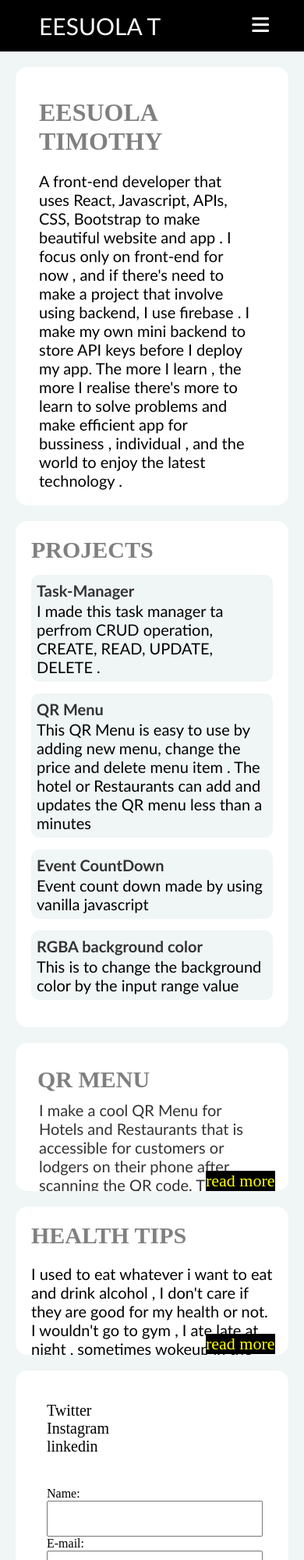
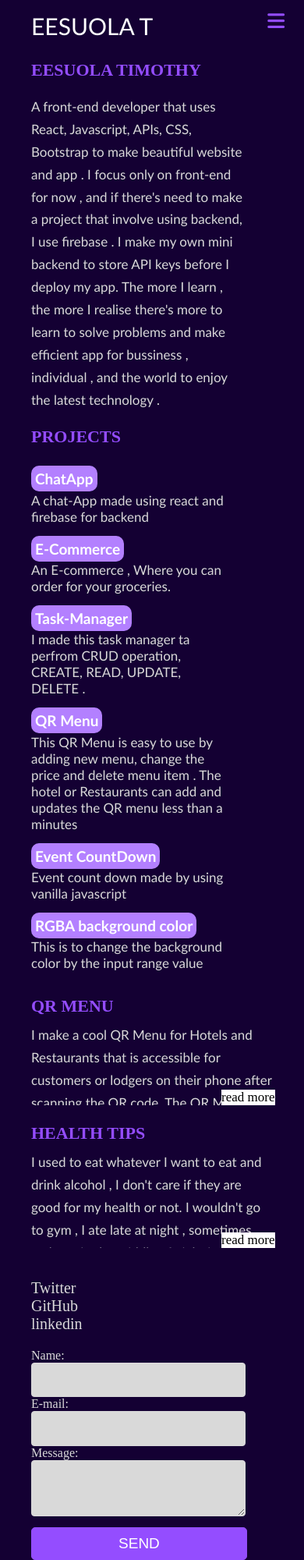
Before and after one commit to E-tim/new-portollio, a plain HTML site: page index.html in a window 390 px wide. Shown: the top 2000 px of the page at 78% size. Drawn offline with Linux system fonts and the light colour scheme.

Commit message:
made some changes

```diff
--- a/index.html
+++ b/index.html
@@ -6,7 +6,7 @@
         <script src="https://kit.fontawesome.com/a17111d927.js" crossorigin="anonymous"></script>
         <link rel="stylesheet" href="style.css"/>
 		<title>portfollio</title>
-        <link rel="shortcut icon" type="image/png" href="img/default.png">
+        <link rel="shortcut icon" type="image/png" href="img/default.ico">
 	</head>
 	<body>
         <nav >
@@ -20,11 +20,13 @@
                 </ul>
 
             </div>
-            <div><i id="farBar" class="fas fa-bars"></i></div>
-        </nav>
+            <div><i class="fas fa-bars farBar"></i></div>
+            <div><i class="fas fa-times faTimes"></i></div>
+
+        </nav><br><br>
 
         <!-- about section -->
-        <div id="about">
+        <div id="about" class="aboutMe">
             <div class="wordsAboutme">
                 <h1>EESUOLA TIMOTHY</h1>
                 <P>
@@ -35,12 +37,20 @@
                     app for bussiness , individual , and the world to enjoy the latest technology .
                 </P>
             </div>
-            <img src="img/imgg.jpg">
+            <!-- <img src="img/abouts.png"> -->
         </div>
 
         <!-- project -->
-        <div id="project">
+        <div id="project" class="fadeIn">
             <h4>Projects</h4>
+            <div class="projectList">
+                <h2><a href="https://stupefied-joliot-c440f3.netlify.app/">ChatApp</a></h2>
+                <a href="https://stupefied-joliot-c440f3.netlify.app/">A chat-App made using react and firebase for backend</a>
+            </div>
+            <div class="projectList">
+                <h2><a href="https://flamboyant-meitner-210764.netlify.app/">E-Commerce</a></h2>
+                <a href="https://flamboyant-meitner-210764.netlify.app/">An E-commerce , Where you can order for your groceries.</a>
+            </div>
             <div class="projectList">
                 <h2><a href="https://hardcore-bartik-ff226a.netlify.app/">Task-Manager</a></h2>
                 <a href="https://hardcore-bartik-ff226a.netlify.app/">I made this task manager ta perfrom CRUD operation, CREATE, READ, UPDATE, DELETE .</a>
@@ -63,7 +73,7 @@
 
 
         <!-- client -->
-        <div id="client" class="client">
+        <div id="client" class="client fadeIn">
             <div class="clientWords">
                 <h2>QR Menu</h2>
                 <p>
@@ -88,19 +98,19 @@
 
             </div>
             <span id="mySpan">read more</span>
-            <div class="qrImage">
+            <!-- <div class="qrImage">
                 <img src="img/qr.png"/>
                 <img src="img/qr2.jpg"/>
-            </div>
+            </div> -->
         </div>
 
         <!-- halet tips -->
 
         <div class="healtthTips">
             <h2>HEALTH TIPS</h2>
-            <P>I used to eat whatever i want to eat and drink alcohol , I don't care if they are good for my
+            <P>I used to eat whatever I want to eat and drink alcohol , I don't care if they are good for my
                health or not. I wouldn't go to gym , I ate late at night , sometimes wokeup in the middle of night
-               just to have some bread or chocolate . One thing i noticed , I was always sick . I would go
+               just to have some bread or chocolate . One thing I noticed , I was always sick . I would go
                to hospital complaining . Dr , in the hospital never asked me about what I eat or if I am
                living a healthy life style . It was always about writing script to get expensive pain-killer
                and some anti-inflammatory medications at their
@@ -108,7 +118,7 @@
             </P>
             <p>
                 My life changed when I came accros AMERIX on twitter , He changed my life and I am sure alot of men
-                out there too . I learnt from him you can't just eat anything because they are sweet , you aske yourself
+                out there too . I learnt from him you can't just eat anything because they are sweet , you ask yourself
                 is this good for me , what are the side effect of eating this or drinking alcohol. I think first thing to
                 healthy life is to know what you are putting in your mouth if it is good for you or not .
             </p><br>
@@ -123,7 +133,7 @@
 
             <p>1. Food : Before you eat anything , ask yourself is this good for me . The sugar , sodas, juice,
                 energy drinks, alcohol and all different types of junk foods. If I take this , won't this lead to obesity, chronic inflamation & metabolic
-                syndrome (hypertension, & diabete) . You will pick the best engine oil for your car , why can't you select
+                syndrome (hypertension, & diabetes) . You will pick the best engine oil for your car , why can't you select
                 a healthy food and drink.
             </p><br>
             <p>
@@ -143,7 +153,7 @@
                 3. Gym : The benefits of lifting weights include building muscle, burning body fat, strengthening your
                 bones and joints, reducing injury risk, and improving heart health -source(google). Lifting heavy weight and and do some
                 exercise is the best way to start my day . I used to carry 20kg and do 15 decline and incline push-up .
-                That's too low , right ? yes I know that . right now, I lift 30kg and more and i do 40 push in 10 set.
+                That's too low , right ? yes I know that . right now, I lift 55kg and more and i do 40 push in 10 set.
                 I see how that have made my bone strong and I like the shape of my body . Starting my day this way gives me confidence ,
                  and now, it's part of me and i can't do without it.
             </p><br>
@@ -163,32 +173,41 @@
             <span id="mySpa">read more</span>
 
         </div>
-        <!-- health tips -->
+        <!-- contact -->
         <div id="contact">
             <div class="name">
                 <!-- <h3>EESUOLA TIMOTHY</h3>
                 <p>Front-End Developer</p> -->
                 <div>
                     <a href="https://twitter.com/eesuolaT">Twitter</a><br>
-                    <a href="https://www.instagram.com/eesuolaayotunde/">Instagram</a><br>
+                    <a href="https://github.com/E-tim">GitHub</a><br>
                     <a href="https://www.linkedin.com/in/eesuola-ayotunde-timothy-1182291b1/">linkedin</a>
                 </div>
             </div>
             <form action="https://formsubmit.co/eesuolaayot@gmail.com" method="POST">
                 <input type="hidden" name="_subject" value="New web!">
                 <input type="hidden" name="_captcha" value="false">
-                <input type="hidden" name="_next" value="https://competent-aryabhata-4c8abe.netlify.app/thanks.html">
-                Name:<br>
+                <input type="hidden" name="_next" value="https://eesuola.com/portfollio/thanks.html">
+                <span>Name:</span> <br>
                 <input type="text" name="name" required><br>
-                E-mail:<br>
+                <span>E-mail:</span> <br>
                 <input type="email" name="email" required><br>
-                Message:<br>
+                <span>Message:</span> <br>
                 <textarea name="message" class="message" required></textarea><br>
                 <button type="submit">SEND</button>
             </form>
         </div>
         <!-- <div class="backup" >go up</div> -->
-        <div class="footer">&copytim 2021</div>
+        <div class="footer">
+            <div class="foot">
+                <div class="font">
+                    <a href="https://github.com/E-tim"><i class="fab fa-github"></i></a>
+                    <a href="https://www.linkedin.com/in/eesuola-ayotunde-timothy-1182291b1/"><i class="fa fa-twitter" aria-hidden="true"></i></a>
+                    <a href="https://twitter.com/eesuolaT"><i class="fa fa-linkedin" aria-hidden="true"></i></a>
+                </div>
+            </div>
+            <p>&copyeesuola 2022</p>
+        </div>
 
 
 
--- a/script.js
+++ b/script.js
@@ -1,9 +1,21 @@
 let navbarLinks = document.getElementsByClassName('navbarLinks')[0];
-let icons = document.getElementById('farBar');
+let faBars = document.querySelector('.farBar');
+let faTimes = document.querySelector('.faTimes')
 
-icons.addEventListener('click', ()=> {
+faBars.addEventListener('click', ()=> {
     navbarLinks.classList.toggle('active')
+    faBars.classList.add('close')
+    faTimes.classList.add('open')
+
 })
+
+faTimes.addEventListener('click', ()=> {
+    navbarLinks.classList.toggle('active')
+    faTimes.classList.remove('open')
+    faBars.classList.remove('close')
+
+})
+
 
 
 
@@ -12,6 +24,8 @@ let myLi = document.querySelectorAll('.myLi');
 myLi.forEach(element => {
     element.addEventListener('click', ()=> {
         navbarLinks.classList.toggle('active');
+        faTimes.classList.remove('open')
+        faBars.classList.remove('close')
     })
 });
 
@@ -40,18 +54,59 @@ spa.addEventListener('click', ()=> {
 
 // go back up
 
-let scrollup = document.getElementsByClassName('backup')[0];
+// let scrollup = document.getElementsByClassName('backup')[0];
 
-const toTop = () => {
-    if (document.body.scrollTop > 20 || document.documentElement.scrollTop > 20) {
-        scrollup.className = 'backup'
-    } else {
-        scrollup.className = 'onBackup'
-    }
+// const toTop = () => {
+//     if (document.body.scrollTop > 20 || document.documentElement.scrollTop > 20) {
+//         scrollup.className = 'backup'
+//     } else {
+//         scrollup.className = 'onBackup'
+//     }
+// }
+// window.onscroll = toTop();
+
+// scrollup.addEventListener('click', ()=> {
+//     document.body.scrollTop = 0;
+//     document.documentElement.scrollTop = 0;
+// })
+
+//  onscroll animation
+
+const aboutMe = document.querySelector('.aboutMe')
+const fadeIn = document.querySelectorAll('.fadeIn')
+
+const options = {
+    threshold: 0,
+    rootMargin: '0px 0px 0px 0px'
 }
-window.onscroll = toTop();
+const aboutMeOpacity = new IntersectionObserver( (entries, aboutMeOpacity)=>{
+    entries.forEach( entry => {
+        if (!entry.isIntersecting) {
+            return;
+        } else {
+            entry.target.classList.add('aboutMeFadein')
+            aboutMeOpacity.unobserve(entry.target)
+        }
+    } )
+},options )
+aboutMeOpacity.observe(aboutMe)
 
-scrollup.addEventListener('click', ()=> {
-    document.body.scrollTop = 0;
-    document.documentElement.scrollTop = 0;
+
+const fadeInOptions = {
+    threshold: 0.25,
+    rootMargin: '0px 0px -100px 0px'
+}
+
+const fadeInAanimation = new IntersectionObserver( (entries, fadeInAanimation)=>{
+    entries.forEach(entry=> {
+        if (!entry.isIntersecting) {
+            return;
+        } else {
+            entry.target.classList.add('fadeInAppear')
+            fadeInAanimation.unobserve(entry.target)
+        }
+    })
+}, fadeInOptions )
+fadeIn.forEach(fade=> {
+    fadeInAanimation.observe(fade)
 })
--- a/style.css
+++ b/style.css
@@ -3,7 +3,8 @@
     padding: 0;
 }
 body {
-    background-color: #f0f5f5;
+    background-color: #140033;
+    overflow-x: hidden;
 }
 
                 /* styling the header nav */
@@ -12,12 +13,14 @@ body {
 nav {
     display: flex;
     justify-content: space-between;
-    background-color: black;
+    /* background-color: #4d4d4d; */
     padding: 15px;
+    margin: 0;
+    z-index: 5;
 }
 
 .title {
-    color: white;
+    color: #944dff;
     font-size: 30px;
     text-decoration: none;
     margin-left: 80px;
@@ -44,13 +47,17 @@ li a {
     font-size: 20px;
 }
 li a:hover {
-    background-color: green;
+    background-color: #944dff;
     transition: 0.5s;
     padding: 10px;
 }
-.fa-bars {
+.farBar {
     display: none;
-    color: green;
+    color: #944dff;
+}
+.fa-times {
+    display: none;
+    color: #944dff;
 }
 
 @media screen and (max-width: 768px) {
@@ -59,33 +66,48 @@ li a:hover {
         color: white;
         font-size: 30px;
         text-decoration: none;
-        margin-left: 35px;
+        margin-left: 25px;
     }
     .navbarLinks {
-        background-color: black;
+        background-color: #140033;
         display: flex;
         justify-content: center;
         align-items: center;
         position: absolute;
         padding-bottom: 30px;
-        top: -50%;
+        top: -300px;
         right: 0;
         width: 100%;
+        z-index: 1;
         transition: 1s;
 
     }
     .active {
-        top: 9%;
+        background-color: #140033;
+        display: flex;
+        justify-content: center;
+        align-items: center;
+        position: absolute;
+        padding-bottom: 30px;
+        top: 8.5%;
+        right: 0;
+        width: 100%;
+        z-index: 1;
         transition: 1s;
+
     }
-    .actives {
+    /* .actives {
         top: -50%;
         transition: 1s;
-    }
+    } */
     ul {
-        display: grid;
+        display: flex;
+        flex-direction: column;
         justify-content: center;
+        align-items: center;
         list-style: none;
+        margin-right: 25px;
+        width: 100%;
 
     }
     li {
@@ -96,41 +118,67 @@ li a:hover {
         color: white;
         font-size: 20px;
     }
-    .fa-bars {
+    .farBar {
         display: block;
-        margin-right: 30px;
-        margin-top: 5px;
-        color: white;
+        right: 25px;
+        position: absolute;
         font-size: 25px;
+
+
+    }
+    .fa-times {
+        display: none;
+        position: absolute;
+        right: 25px;
+        font-size: 27px;
+
+    }
+    .open {
+        display: block;
+    }
+    .close {
+        display: none;
     }
 }
 
                 /* About me styling */
-#about {
-    background-color: white;
+.aboutMe {
     margin: 20px;
     display: flex;
-    justify-content: space-evenly;
-    padding: 20px;
+    justify-content: space-between;
+    padding: 5px 20%;
     border-radius: 15px;
+    transform: translateX(-90%);
+    transition: transform 1s ease-in ;
+}
+.aboutMeFadein {
+    transform: translateX(0);
 }
 
 .wordsAboutme {
-    width: 300px;
+    margin-top: 30px;
+    width: 70vw;
+
 }
+
 .wordsAboutme h1 {
-    color: gray;
+    font-size: 22px;
+    color: #944dff;
 }
 .wordsAboutme p {
-    color: black;
+    color: #d9d9d9;
     font-family: 'Gill Sans', 'Gill Sans MT', Calibri, 'Trebuchet MS', sans-serif;
-    font-size: 20px;
+    font-size: 17px;
+    margin-top: 20px;
+    line-height: 1.7;
+
 }
 img {
     width: 300px;
-    height: 400px;
+    height: 280px;
     border-radius: 20px;
     margin-right: 30px;
+    margin-top: 30px;
 }
 
 
@@ -138,12 +186,13 @@ img {
     #about {
         display: flex;
         flex-direction: column;
-        justify-content: center;
+        padding: 0 20px;
+        margin: -55px 20px;
     }
     .wordsAboutme {
         width: 70vw;
-        margin-left: 10px;
-        margin-top: 20px;
+
+        margin-top: 30px;
     }
     .wordsAboutme p {
         margin-top: 20px;
@@ -157,55 +206,68 @@ img {
 /* prokect styling */
 
 #project {
-    background-color: white;
     margin: 20px;
-    padding: 140px;
+    padding: 20px 20%;
     border-radius: 15px;
 }
 
 #project h4 {
-    font-size: 30px;
+    font-size: 22px;
     text-transform: uppercase;
-    color: gray;
-    margin-left: 15%;
+    color: #944dff;
+    margin-top: 30px;
+    margin-bottom: 25px;
+    font-size: 22px;
     width: 170px;
 }
 
 .projectList {
-    background-color: #f0f5f5;
-    padding: 7px;
-    margin: 15px 15%;
+    width: 60vw;
+    margin-top: 15px;
+
 }
 .projectList h2 a {
-    color: #333333;
+    background-color: #b380ff;
+    padding: 5px;
+    border-radius: 10px;
+    color: white;
     text-decoration: none;
+    font-size: 19px;
+    line-height: 1.7;
+    border: none;
 
 }
 .projectList a {
-    color: black;
+    color: #d9d9d9;
     text-decoration: none;
     font-family: 'Gill Sans', 'Gill Sans MT', Calibri, 'Trebuchet MS', sans-serif;
-    font-size: 20px;
+    font-size: 17px;
+}
+
+/* on scroll animation */
+.fadeIn {
+    opacity: 0;
+    transition: opacity 2s ease-in ;
+}
+.fadeInAppear {
+    opacity: 1;
 }
 
 @media screen and (max-width: 768px) {
     #project {
-        background-color: white;
-        margin: 20px;
+        margin: 25px 20px 0 20px;
         padding: 20px;
         border-radius: 15px;
     }
     .projectList {
-        background-color: #f0f5f5;
-        border-radius: 10px;
-        padding: 7px;
-        margin: 15px 0;
+        width: 80%;
+
     }
     #project h4 {
-        font-size: 30px;
+        font-size: 22px;
         text-transform: uppercase;
-        color: gray;
-        margin-left: 0;
+
+
     }
 }
 
@@ -213,38 +275,36 @@ img {
 
 .client {
     display: flex;
-    justify-content: space-evenly;
-    background-color: white;
+    justify-content: space-between;
     margin: 20px;
-    padding: 20px;
+    padding: 20px 20%;
     border-radius: 15px;
 }
 .clientWords {
-    border-radius: 7px;
-    background-color: white;
-    padding: 10px;
-    width: 300px;
+    width: 70vw;
 }
 .clientWords p {
     font-family: 'Gill Sans', 'Gill Sans MT', Calibri, 'Trebuchet MS', sans-serif;
-    color: #333333;
-    font-size: 20px;
+    color: #d9d9d9;
+    font-size: 17px;
+    line-height: 1.7;
 }
 .client h2 {
-    color: gray;
+    color: #944dff;
     width: 150px;
-    margin-bottom: 40px;
+    margin: 30px 0;
     text-transform: uppercase;
     margin-bottom: 10px;
-    font-size: 30px;
+    font-size: 22px;
 }
 ol {
-    margin-left: 17px;
+    margin-left: 18px;
 }
 ol li {
     margin-top: 7px ;
     font-family: 'Gill Sans', 'Gill Sans MT', Calibri, 'Trebuchet MS', sans-serif;
-    font-size: 20px;
+    font-size: 17px;
+    color: #d9d9d9;
 }
 
 .qrImage {
@@ -259,8 +319,8 @@ ol li {
     padding: 10px;
 }
 .qrImage img {
-    width: 250px;
-    height: 270px;
+    width: 220px;
+    height: 220px;
     margin: 10px;
 }
 #mySpan {
@@ -269,9 +329,8 @@ ol li {
 @media screen and (max-width: 768px) {
     .client {
         display: block;
-        background-color: white;
         position: relative;
-        margin: 20px;
+        margin: -38px 20px 0 20px;
         height: 150px;
         overflow: hidden;
         padding: 20px;
@@ -279,10 +338,6 @@ ol li {
     }
     .clientWords {
         width: auto;
-    }
-    .client h2 {
-        color: gray;
-        margin-left: -2px;
     }
 
     .qrImage {
@@ -297,13 +352,13 @@ ol li {
         margin: 10px;
     }
     #mySpan {
-        background-color: black;
+        background-color: white;
         display: block;
         position: absolute;
         bottom: 0;
         right: 5%;
-        font-size: 22px;
-        color: yellow;
+        font-size: 17px;
+        color: black;
         cursor: pointer;
 
     }
@@ -317,39 +372,38 @@ ol li {
 
 #contact {
     display: flex;
-    justify-content: space-evenly;
-    background-color: white;
-    margin-left: 20%;
+    justify-content: space-between;
     margin: 20px;
-    padding: 20px;
+    padding: 20px 20%;
     border-radius: 15px;
 }
-.name {
-    padding: 20px;
-}
-.name h3 {
-    color: black;
-    font-size: 30px;
-}
-.name p {
-    color: black;
-}
+
+
 .name a {
     text-decoration: none;
-    color: black;
+    color: #d9d9d9;
     font-size: 20px;
 }
 
-form {
-    padding: 20px;
-}
 form input {
+    background-color: #d9d9d9;
+    border: 1px solid #d9d9d9;
+    border-radius: 4px;
     width: 30vw;
     height: 5vh;
 }
 form textarea {
+    background-color: #d9d9d9;
+    border: 1px solid #d9d9d9;
     width: 30vw;
     height: 10vh;
+    border-radius: 4px;
+}
+form input, textarea, button:focus {
+    outline: none;
+}
+form span {
+    color: #d9d9d9;
 }
 form button {
     margin-top: 10px;
@@ -357,20 +411,20 @@ form button {
     height: 5vh;
     color: white;
     font-size: 19px;
-    background-color: black;
+    background-color: #944dff;
+    border: 1px solid #944dff;
+    border-radius: 5px;
 }
 
 @media screen and (max-width: 768px) {
     #contact {
         flex-direction: column;
-        background-color: white;
-        margin-left: 20%;
         margin: 20px;
         padding: 20px;
         border-radius: 15px;
     }
     form {
-        padding: 20px;
+        margin-top: 20px;
     }
     form input {
         width: 70vw;
@@ -384,29 +438,28 @@ form button {
         margin-top: 10px;
         width: 71vw;
         height: 5vh;
-        color: white;
         font-size: 19px;
-        background-color: black;
     }
 }
 
 /* health tips */
 
 .healtthTips {
-    background-color: white;
     position: relative;
     height: auto;
     margin: 20px;
-    padding: 20px 300px;
+    padding: 20px 20%;
     border-radius: 15px;
 }
 .healtthTips h2 {
-    color: gray;
-    font-size: 30px;
-    margin-bottom: 20px;
+    color: #944dff;
+    font-size: 22px;
+    margin: 10px 0;
 }
 .healtthTips p {
-    font-size: 20px;
+    font-size: 17px;
+    color: #d9d9d9;
+    line-height: 1.7;
     font-family: 'Gill Sans', 'Gill Sans MT', Calibri, 'Trebuchet MS', sans-serif;
 }
 .video {
@@ -419,13 +472,15 @@ form button {
 video {
     width: 500px;
 }
+#mySpa {
+    display: none;
+}
 
 @media screen and (max-width: 768px) {
     .healtthTips {
-        background-color: white;
         height: 150px;
         overflow: hidden;
-        margin: 20px;
+        margin: -7px 20px 0 20px;
         padding: 20px;
         border-radius: 15px;
     }
@@ -433,13 +488,13 @@ video {
         width: 70vw;
     }
     #mySpa {
-        background-color: black;
+        background-color: white;
         display: block;
         position: absolute;
-        bottom: 1px;
+        bottom: 0px;
         right: 5%;
-        font-size: 22px;
-        color: yellow;
+        font-size: 17px;
+        color: black;
         cursor: pointer;
 
     }
@@ -448,14 +503,23 @@ video {
     }
 }
 
-.footer {
-    background-color: black;
-    font-size: 17px;
-    padding: 10px;
+
+.footer p {
+    text-align: center;
     color: white;
+}
+.footer i {
+    color: white;
+}
+.foot {
     display: flex;
     justify-content: center;
-    align-items: center;
+}
+.font {
+    display: flex;
+    justify-content: space-evenly;
+    width: 100px;
+    margin-bottom: 5px;
 }
 
 
```
Also changed, not shown: thanks.html (+1 -1 lines), img/about.png (added), img/abouts.png (added), img/default.ico (added), img/default.png (deleted).
